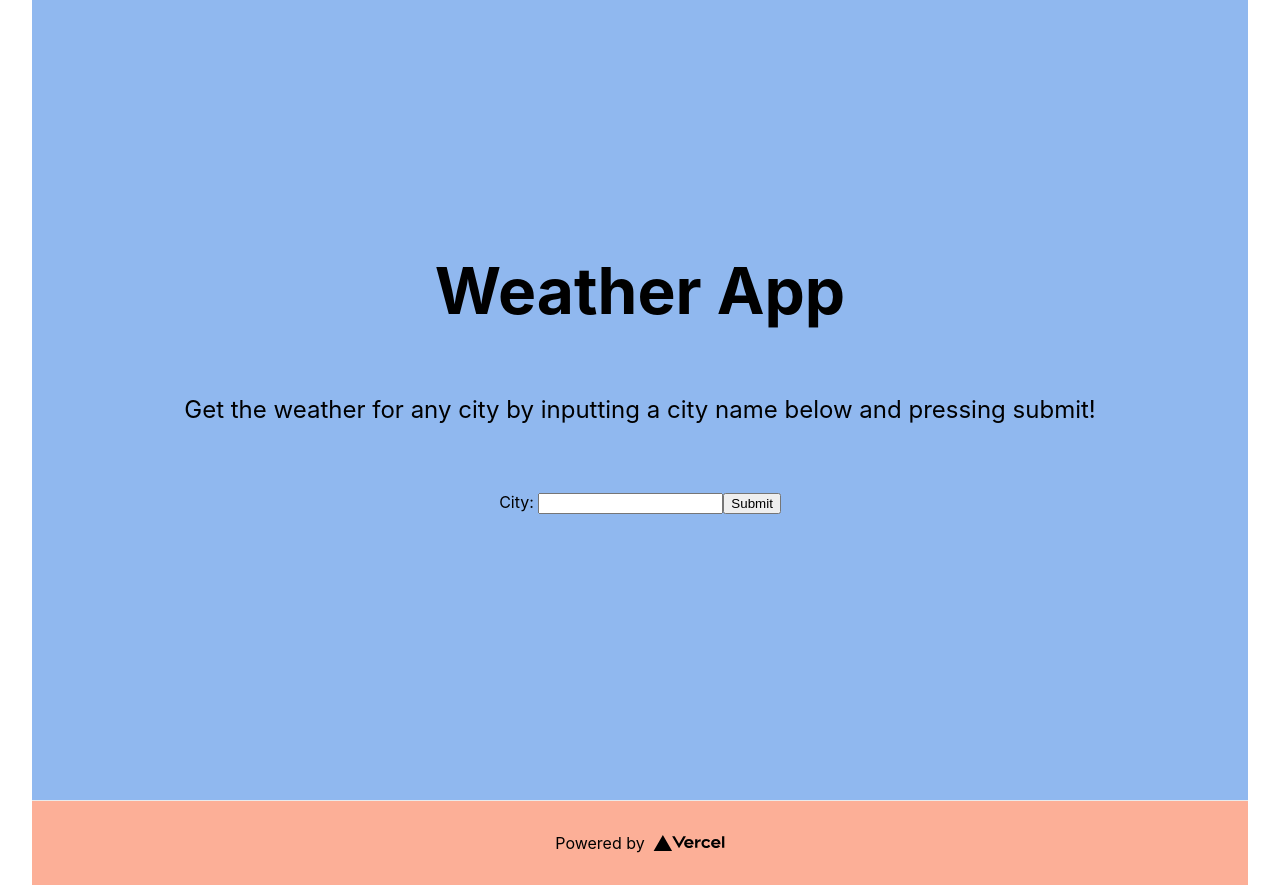
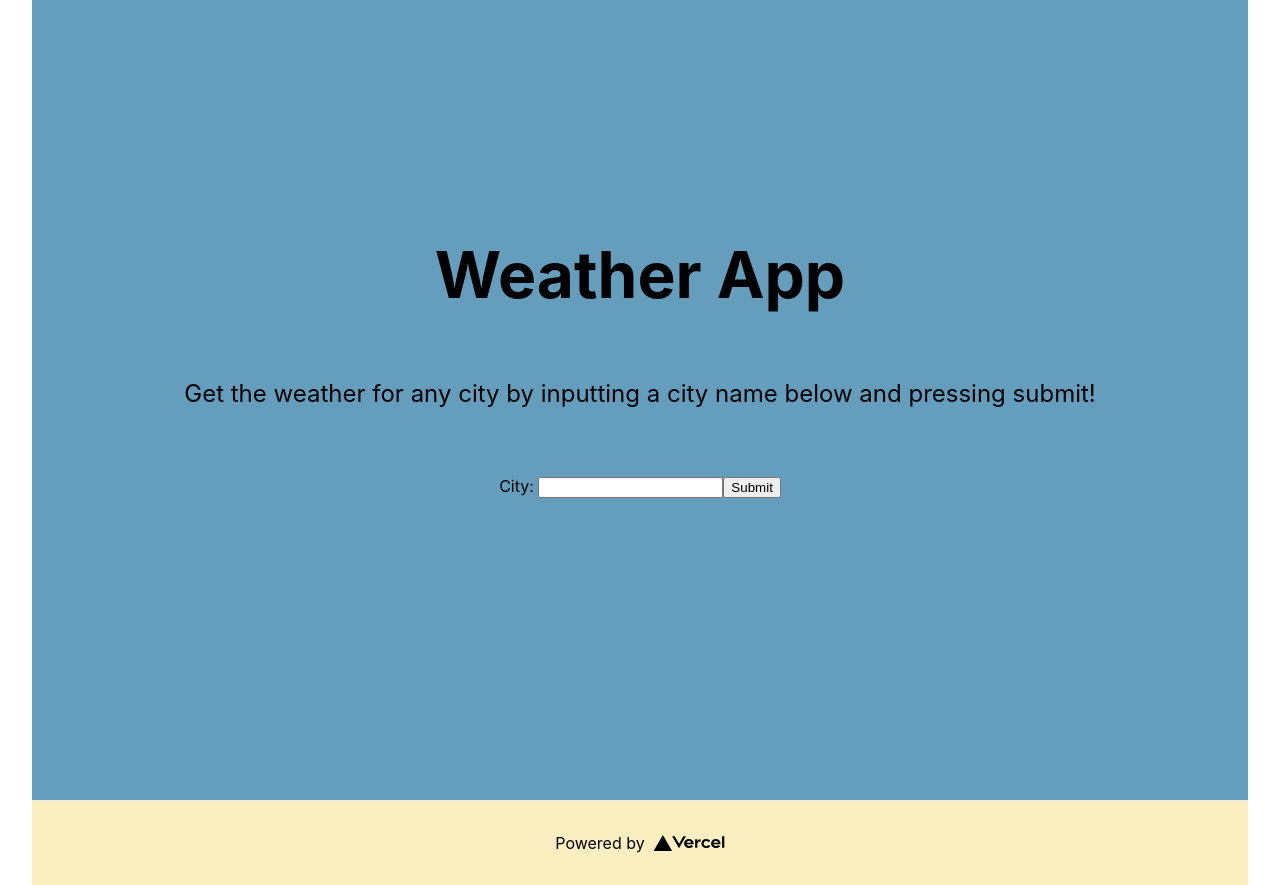
Before and after one commit to afogg24/get-weather, a Next.js app: page / in a window 1280 px wide. Built offline with nearby package versions, Linux system fonts and the light colour scheme.

Commit message:
added feels_like

```diff
--- a/pages/index.tsx
+++ b/pages/index.tsx
@@ -27,7 +27,8 @@ export default function Home() {
           <button type="submit">Submit</button>
          </form>
         </div>
-        <p id="output"></p>
+        <p id="output1"></p>
+        <p id="output2"></p>
       </main>
 
 
@@ -47,8 +48,6 @@ export default function Home() {
   );
 }
 
-//<h2>Temperature is + <span id="myText"></span>+ °C </h2>
-
 const submitLocation = async (event) => {
   event.preventDefault();
   const location = event.target.city.value;
@@ -56,15 +55,20 @@ const submitLocation = async (event) => {
     // get geolocation data
     const info = await fetch(`http://api.openweathermap.org/geo/1.0/direct?q=${location}&appid=a06f7c0500b6f20cb044d20ec3d49dc0`);
     const information = await info.json();
+
     // get temperature data
     const res = await fetch(`https://api.openweathermap.org/data/2.5/weather?lat=${information[0].lat}&lon=${information[0].lon}&appid=a06f7c0500b6f20cb044d20ec3d49dc0`);
     const result = await res.json();
+
     // parse result and convert to celsius
     const temp = parseFloat(result.main.temp) - 273;
+    const feels_like = parseFloat(result.main.feels_like) - 273;
     // display temperature
-    const toDisplay = "The temperature in " + location + " is: " + temp.toFixed(2) + "°C";
-    document.getElementById('output').innerHTML = toDisplay;
+    const toDisplay1 = "The temperature in " + location + " is: " + temp.toFixed(2) + "°C";
+    const toDisplay2 = "Feels like " + feels_like.toFixed(2) + "°C";
+    document.getElementById('output1').innerHTML = toDisplay1;
+    document.getElementById('output2').innerHTML = toDisplay2;
   } catch {
-    document.getElementById('output').innerHTML = "No weather information for " + location;
+    document.getElementById('output1').innerHTML = "There is no temperature information for the inputted location";
   }
 }
--- a/styles/Home.module.css
+++ b/styles/Home.module.css
@@ -3,7 +3,7 @@
 }
 
 .main {
-  background: #90b8ef;
+  background: #659dbd;
   min-height: 100vh;
   padding: 4rem 0;
   flex: 1;
@@ -14,7 +14,7 @@
 }
 
 .footer {
-  background: #fcaf97;
+  background: #fbeec1;
   display: flex;
   flex: 1;
   padding: 2rem 0;
```
